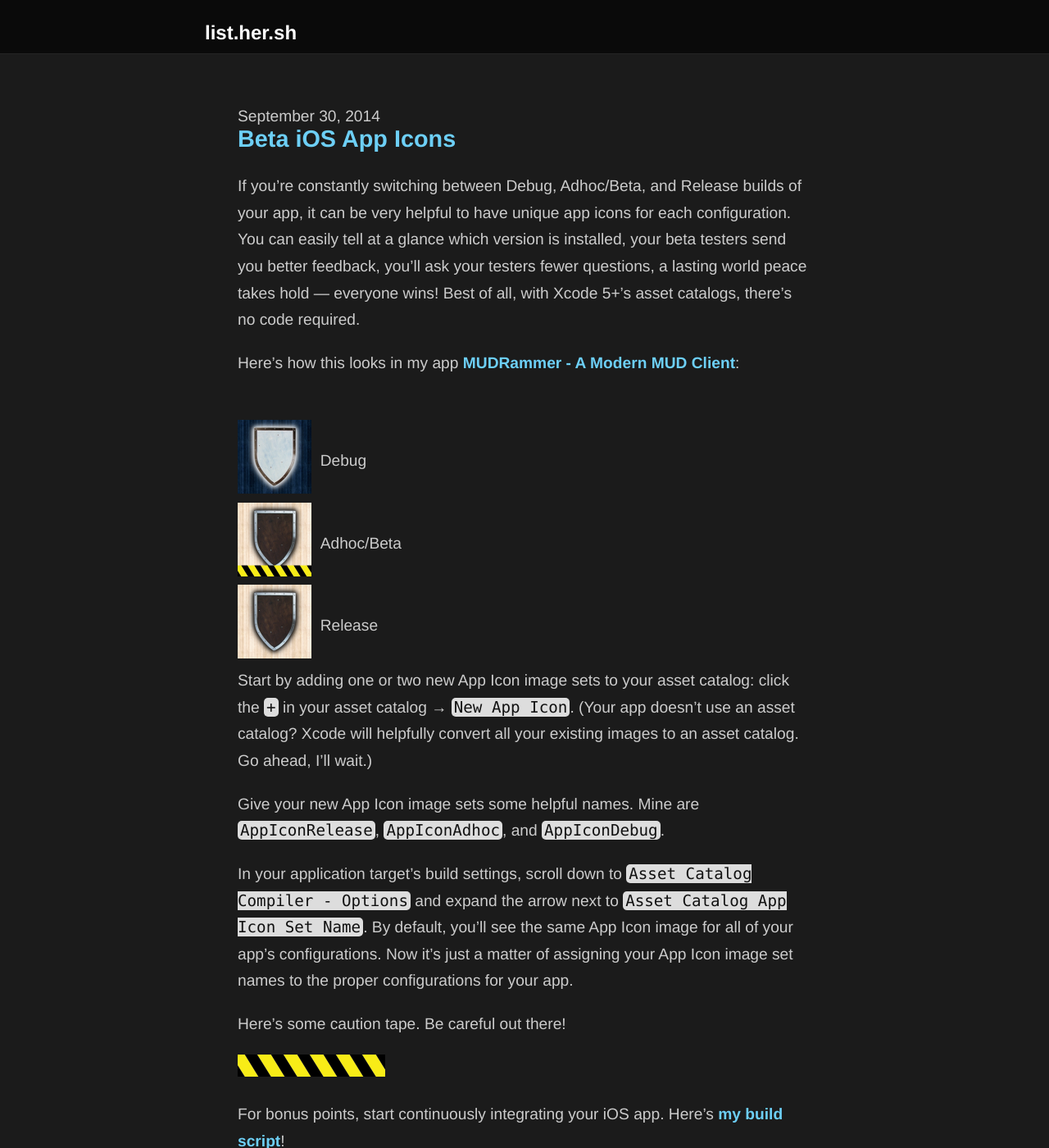
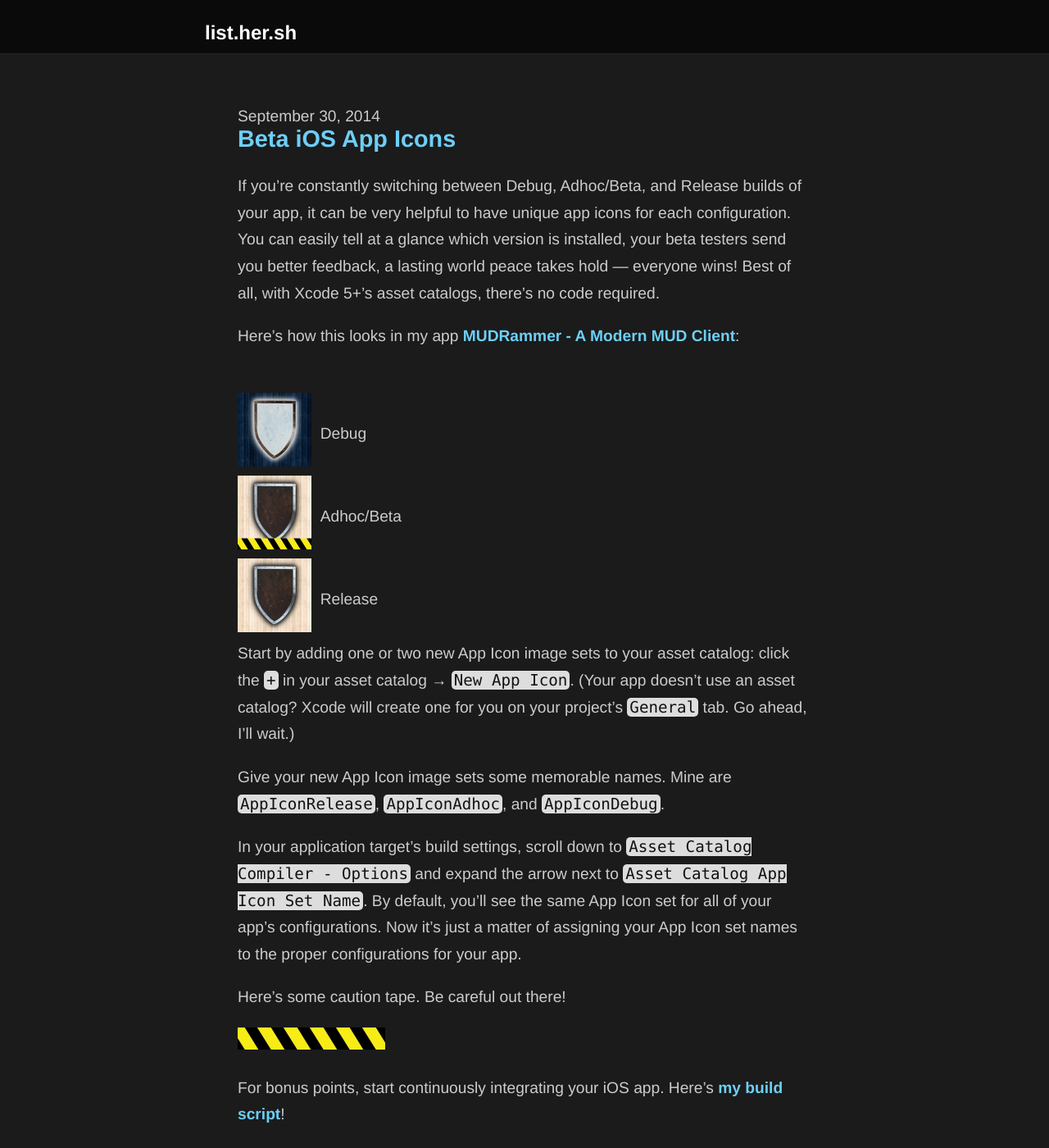
Before and after one commit to jhersh/list.her.sh, a Jekyll site: the page built from _posts/2014-09-30-app-icons.md, in a window 1280 px wide and 1400 px high. Shown: the whole window at 82% size. Built offline with Jekyll 4.4.1, drawn with Linux system fonts in a browser that asks for light colours; Markdown is read by kramdown in place of the engine named in the settings.

Commit message:
ninja edits

```diff
--- a/_posts/2014-09-30-app-icons.md
+++ b/_posts/2014-09-30-app-icons.md
@@ -6,7 +6,7 @@ tags: ios
 permalink: /beta-app-icons
 ---
 
-If you're constantly switching between Debug, Adhoc/Beta, and Release builds of your app, it can be very helpful to have unique app icons for each configuration. You can easily tell at a glance which version is installed, your beta testers send you better feedback, you'll ask your testers fewer questions, a lasting world peace takes hold &mdash; everyone wins! Best of all, with Xcode 5+'s asset catalogs, there's no code required.
+If you're constantly switching between Debug, Adhoc/Beta, and Release builds of your app, it can be very helpful to have unique app icons for each configuration. You can easily tell at a glance which version is installed, your beta testers send you better feedback, a lasting world peace takes hold &mdash; everyone wins! Best of all, with Xcode 5+'s asset catalogs, there's no code required.
 
 Here's how this looks in my app [MUDRammer - A Modern MUD Client](https://itunes.apple.com/us/app/mudrammer-a-modern-mud-client/id597157072?mt=8):
 
@@ -16,11 +16,11 @@ Here's how this looks in my app [MUDRammer - A Modern MUD Client](https://itunes
 | <img src="/img/mr-adhoc.png" width="90" height="90" alt="MUDRammer Adhoc/Beta" /> | &nbsp;&nbsp;Adhoc/Beta |
 | <img src="/img/mr-release.png" width="90" height="90" alt="MUDRammer Release" /> | &nbsp;&nbsp;Release |
 
-Start by adding one or two new App Icon image sets to your asset catalog: click the `+` in your asset catalog &rarr; `New App Icon`. (Your app doesn't use an asset catalog? Xcode will helpfully convert all your existing images to an asset catalog. Go ahead, I'll wait.)
+Start by adding one or two new App Icon image sets to your asset catalog: click the `+` in your asset catalog &rarr; `New App Icon`. (Your app doesn't use an asset catalog? Xcode will create one for you on your project's `General` tab. Go ahead, I'll wait.)
 
-Give your new App Icon image sets some helpful names. Mine are `AppIconRelease`, `AppIconAdhoc`, and `AppIconDebug`.
+Give your new App Icon image sets some memorable names. Mine are `AppIconRelease`, `AppIconAdhoc`, and `AppIconDebug`.
 
-In your application target's build settings, scroll down to `Asset Catalog Compiler - Options` and expand the arrow next to `Asset Catalog App Icon Set Name`. By default, you'll see the same App Icon image for all of your app's configurations. Now it's just a matter of assigning your App Icon image set names to the proper configurations for your app.
+In your application target's build settings, scroll down to `Asset Catalog Compiler - Options` and expand the arrow next to `Asset Catalog App Icon Set Name`. By default, you'll see the same App Icon set for all of your app's configurations. Now it's just a matter of assigning your App Icon set names to the proper configurations for your app.
 
 Here's some caution tape. Be careful out there!
 
```
